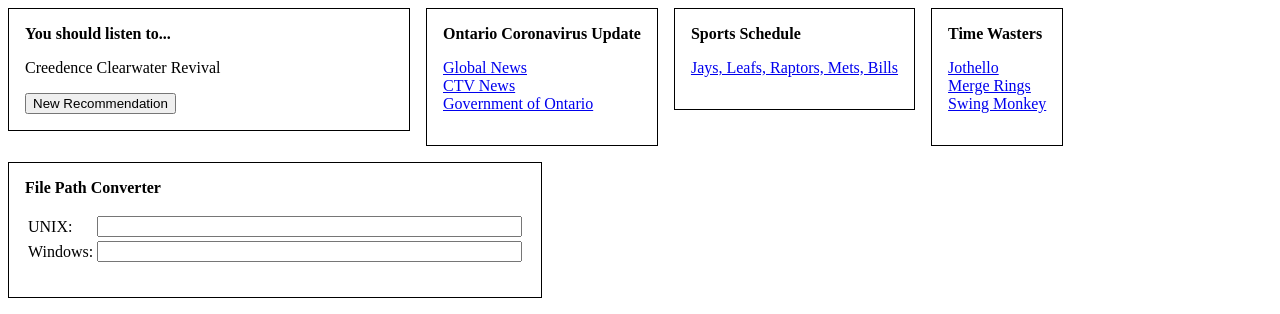
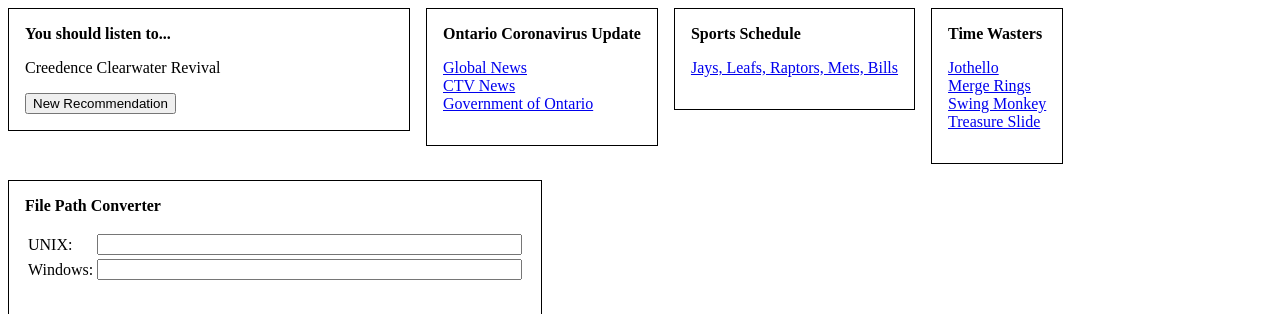
Before and after one commit to jdw1996/dashboard, a React (Create React App) app: page / in a window 1280 px wide. Shown: the top 314 px of the page. Built offline with nearby package versions, Linux system fonts and the light colour scheme.

Commit message:
Add Treasure Slide to time wasters

```diff
--- a/src/TimeWasters.tsx
+++ b/src/TimeWasters.tsx
@@ -10,6 +10,8 @@
         <a href="https://www.coolmathgames.com/0-merge-rings">Merge Rings</a>
         <br />
         <a href="https://www.coolmathgames.com/0-swing-monkey">Swing Monkey</a>
+        <br />
+        <a href="https://www.coolmathgames.com/0-treasure-slide">Treasure Slide</a>
       </p>
     </Widget>
   );
```
